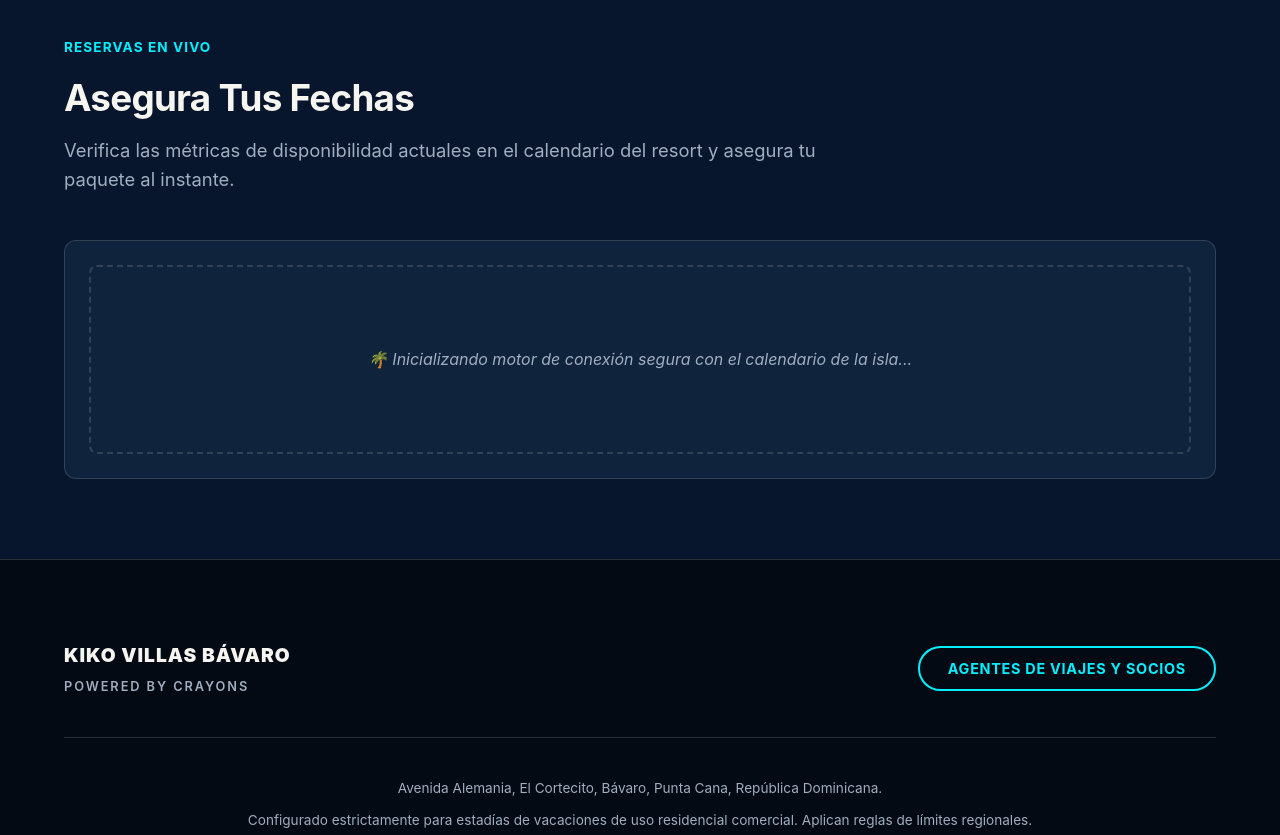
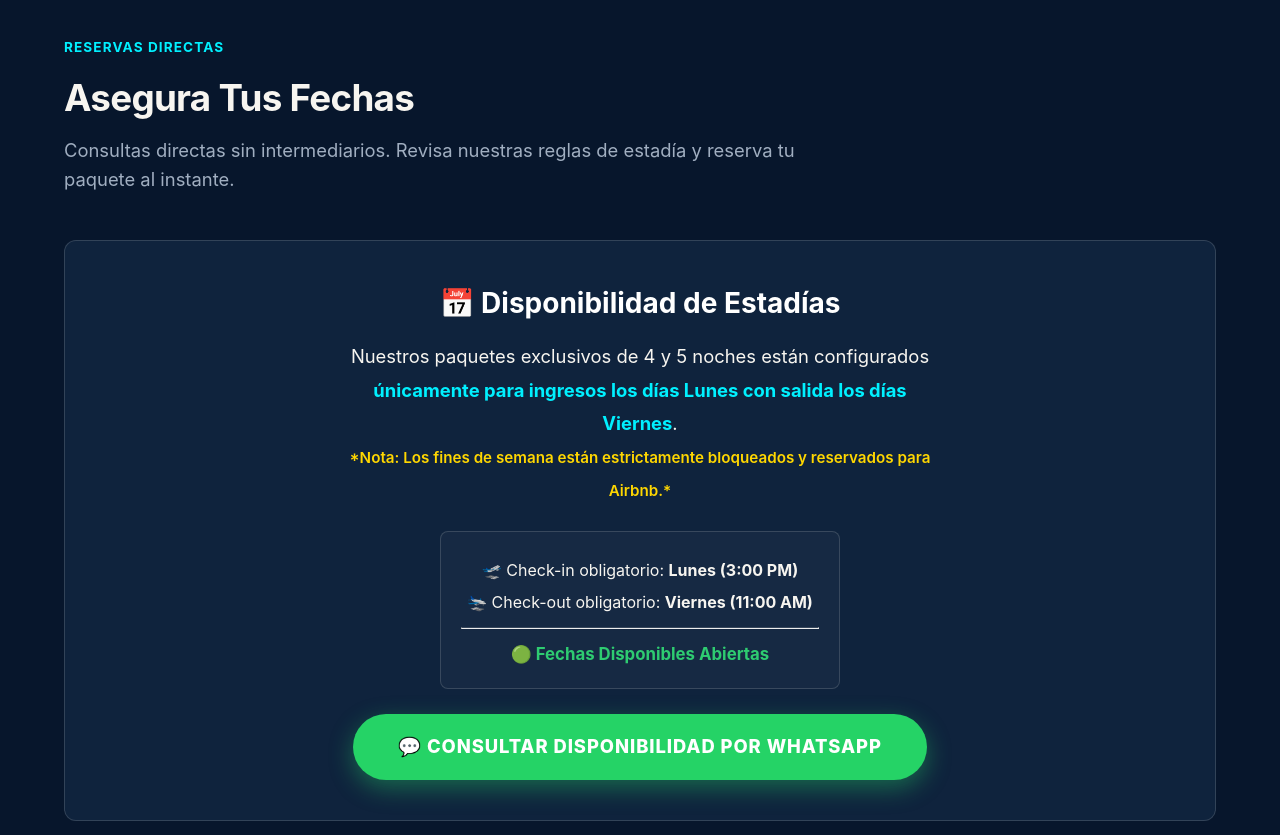
Before and after one commit to Wilmar2020/Stay-Buy-Kikos, a plain HTML site: page index.html in a window 1280 px wide. Shown: the part 3000-3835 px from the top of the page. Drawn offline with Linux system fonts and the light colour scheme.

Commit message:
Refactor calendar section and add WhatsApp button
Updated the calendar container and added a WhatsApp button for direct inquiries. Modified text for clarity and adjusted styling for the widget.

```diff
--- a/index.html
+++ b/index.html
@@ -134,7 +134,6 @@
         .hero {
             position: relative;
             padding: 160px 0 90px 0;
-            /* Imagen limpia de stock de alta calidad de la playa de Bávaro, sin personas */
             background: linear-gradient(rgba(7, 22, 44, 0.4), #07162c),
                         url('https://media.istockphoto.com/id/1467255291/photo/tropical-island-beach-shore-with-exotic-palm-trees-clear-water-of-caribbean-sea-and-white.jpg?s=612x612&w=0&k=20&c=PMQjvY47mwukCDA5HUECaNdnXAE3FLkw6ugH9jv--9k=') no-repeat center center/cover;
             min-height: 85vh;
@@ -316,22 +315,35 @@
             font-size: 1.1rem;
         }
 
-        /* --- Contenedor de Calendario --- */
+        /* --- Contenedor de Calendario Moderno --- */
         .widget-container {
             background: var(--card-surface);
             border: 1px solid var(--border-sand);
             border-radius: 12px;
             margin-top: 30px;
-            overflow: hidden;
+            padding: 40px 20px;
+            text-align: center;
         }
-        .widget-placeholder {
-            padding: 80px 20px;
-            text-align: center;
-            color: var(--text-muted);
-            font-style: italic;
-            border: 2px dashed rgba(247, 245, 240, 0.15);
-            margin: 24px;
-            border-radius: 8px;
+        .whatsapp-btn {
+            display: inline-block;
+            background-color: #25D366;
+            color: #FFFFFF;
+            padding: 18px 45px;
+            font-size: 1.15rem;
+            font-weight: 800;
+            border-radius: 50px;
+            text-decoration: none;
+            text-transform: uppercase;
+            letter-spacing: 0.05em;
+            box-shadow: 0 8px 25px rgba(37,211,102,0.4);
+            transition: all 0.3s ease;
+            margin-top: 25px;
+        }
+        .whatsapp-btn:hover {
+            transform: translateY(-3px);
+            box-shadow: 0 12px 30px rgba(37,211,102,0.6);
+            background-color: #20ba5a;
+            color: #FFFFFF;
         }
 
         /* --- Pie de Página --- */
@@ -470,7 +482,7 @@
                 </div>
                 <div class="feature-item">
                     <h3>🌊 Arenas Blancas y Olas Turquesas</h3>
-                    <p>Pasea por los accesos que abren directo a las aguas cristalinas de El Cortecito. Disfruta de bares frente al mar, restaurantes al aire libre y toma el sol en las playas <span class="highlight">más famvas de la República Dominicana</span>.</p>
+                    <p>Pasea por los accesos que abren directo a las aguas cristalinas de El Cortecito. Disfruta de bares frente al mar, restaurantes al aire libre y toma el sol en las playas <span class="highlight">más famosas de la República Dominicana</span>.</p>
                 </div>
                 <div class="feature-item">
                     <h3>🌴 Libertad Total en la Isla</h3>
@@ -543,17 +555,34 @@
         </div>
     </section>
 
-    <!-- INTERFAZ DE CALENDARIO EN VIVO -->
+    <!-- SECCIÓN DE DISPONIBILIDAD Y WHATSAPP -->
     <section class="section" id="booking">
         <div class="container">
-            <div class="section-label">Reservas en Vivo</div>
+            <div class="section-label">Reservas Directas</div>
             <h2>Asegura Tus Fechas</h2>
-            <p class="section-desc">Verifica las métricas de disponibilidad actuales en el calendario del resort y asegura tu paquete al instante.</p>
+            <p class="section-desc">Consultas directas sin intermediarios. Revisa nuestras reglas de estadía y reserva tu paquete al instante.</p>
 
             <div class="widget-container">
-                <div class="widget-placeholder">
-                    <p>🌴 Inicializando motor de conexión segura con el calendario de la isla...</p>
+                <h3 style="color: #FFFFFF; font-size: 1.75rem; margin-bottom: 15px; font-weight: 700;">📅 Disponibilidad de Estadías</h3>
+                <p style="font-size: 1.15rem; color: var(--text-sand); max-width: 600px; margin: 0 auto 25px auto; line-height: 1.8;">
+                    Nuestros paquetes exclusivos de 4 y 5 noches están configurados <strong style="color: var(--accent-teal);">únicamente para ingresos los días Lunes con salida los días Viernes</strong>.
+                    <br />
+                    <span style="color: #FFD700; font-size: 0.95rem; font-weight: 600;">*Nota: Los fines de semana están estrictamente bloqueados y reservados para Airbnb.*</span>
+                </p>
+
+                <div style="background: rgba(255,255,255,0.03); border: 1px solid var(--border-sand); border-radius: 8px; max-width: 400px; margin: 0 auto; padding: 20px;">
+                    <p style="margin: 6px 0; font-size: 1rem;">🛫 Check-in obligatorio: <strong>Lunes (3:00 PM)</strong></p>
+                    <p style="margin: 6px 0; font-size: 1rem;">🛬 Check-out obligatorio: <strong>Viernes (11:00 AM)</strong></p>
+                    <hr style="border-top: 1px solid var(--border-sand); margin: 12px 0;" />
+                    <p style="color: #2ECC71; font-weight: bold; font-size: 1.05rem; margin: 0;">🟢 Fechas Disponibles Abiertas</p>
                 </div>
+
+                <!-- Botón de WhatsApp Directo Real -->
+                <a href="https://wa.me/529878785284?text=Hola!%20Me%20interesa%20reservar%20un%20paquete%20de%20Lunes%20a%20Viernes%20en%20Kiko%20Villas."
+                   target="_blank"
+                   class="whatsapp-btn">
+                   💬 Consultar Disponibilidad por WhatsApp
+                </a>
             </div>
         </div>
     </section>
```
